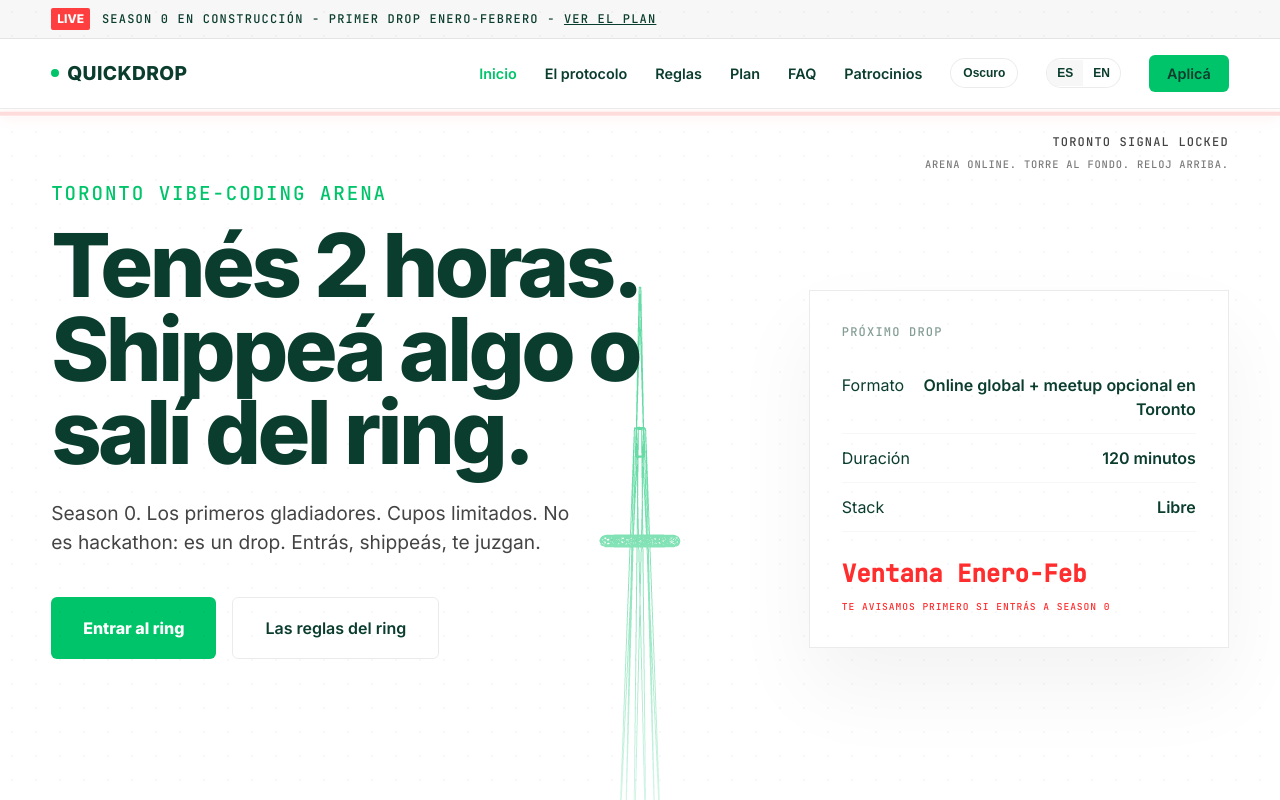
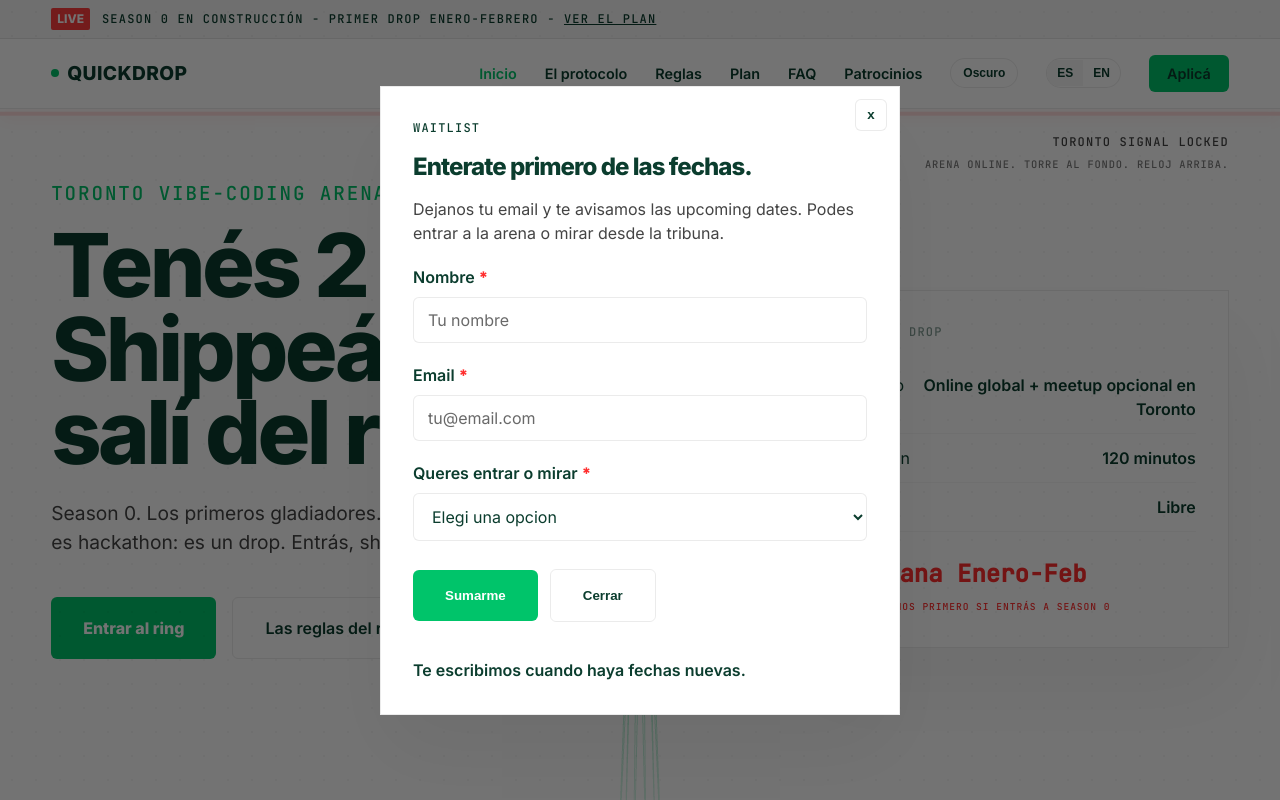
Before and after one commit to Oruga420/vibe_arena, a Next.js app: page / in a window 1280 px wide. Shown: the top 800 px of the page. Built offline with nearby package versions, Linux system fonts and the light colour scheme.

Commit message:
Add waitlist popup modal

```diff
--- a/app/globals.css
+++ b/app/globals.css
@@ -712,6 +712,49 @@ nav {
     margin-top: -6px;
 }
 
+.modal-backdrop {
+    position: fixed;
+    inset: 0;
+    background: rgba(0, 0, 0, 0.55);
+    display: flex;
+    align-items: center;
+    justify-content: center;
+    z-index: 2000;
+    padding: 24px;
+}
+
+.modal {
+    background: var(--surface);
+    border: 1px solid var(--border);
+    box-shadow: var(--shadow);
+    padding: 32px;
+    max-width: 520px;
+    width: 100%;
+    position: relative;
+}
+
+.modal-close {
+    position: absolute;
+    top: 12px;
+    right: 12px;
+    border: 1px solid var(--border);
+    background: var(--surface);
+    color: var(--deep-green);
+    border-radius: 6px;
+    width: 32px;
+    height: 32px;
+    cursor: pointer;
+    font-weight: 700;
+}
+
+.modal-actions {
+    display: flex;
+    gap: 12px;
+    flex-wrap: wrap;
+    align-items: center;
+    margin-top: 8px;
+}
+
 .form-status {
     margin-top: 16px;
     font-weight: 600;
--- a/app/page.js
+++ b/app/page.js
@@ -3,6 +3,7 @@
 import Link from "next/link";
 import AsciiTower from "../components/AsciiTower";
 import { useLanguage } from "../components/LanguageProvider";
+import WaitlistModal from "../components/WaitlistModal";
 
 export default function HomePage() {
     const { t } = useLanguage();
@@ -13,6 +14,7 @@ export default function HomePage() {
 
     return (
         <main>
+            <WaitlistModal />
             <section className="hero">
                 <AsciiTower />
                 <div className="scanline" aria-hidden="true"></div>
--- a/components/LanguageProvider.jsx
+++ b/components/LanguageProvider.jsx
@@ -28,6 +28,31 @@ const translations = {
             label: "Tema",
             dark: "Oscuro",
             light: "Claro"
+        },
+        waitlist: {
+            label: "Waitlist",
+            title: "Enterate primero de las fechas.",
+            body: "Dejanos tu email y te avisamos las upcoming dates. Podes entrar a la arena o mirar desde la tribuna.",
+            fields: {
+                name: "Nombre",
+                email: "Email",
+                role: "Queres entrar o mirar"
+            },
+            placeholders: {
+                name: "Tu nombre",
+                email: "tu@email.com",
+                role: "Elegi una opcion"
+            },
+            roles: {
+                arena: "Quiero entrar a la arena",
+                spectator: "Solo espectador"
+            },
+            submit: "Sumarme",
+            dismiss: "Cerrar",
+            helper: "Te escribimos cuando haya fechas nuevas.",
+            success: "Listo. Te vamos a avisar primero.",
+            error: "Completa nombre, email y opcion.",
+            close: "Cerrar modal"
         },
         home: {
             hero: {
@@ -510,6 +535,31 @@ const translations = {
             label: "Theme",
             dark: "Dark",
             light: "Light"
+        },
+        waitlist: {
+            label: "Waitlist",
+            title: "Get the upcoming dates first.",
+            body: "Drop your email and we will ping you with upcoming dates. You can enter the arena or just watch.",
+            fields: {
+                name: "Name",
+                email: "Email",
+                role: "Do you want to compete or watch"
+            },
+            placeholders: {
+                name: "Your name",
+                email: "you@email.com",
+                role: "Select one"
+            },
+            roles: {
+                arena: "I want to enter the arena",
+                spectator: "Spectator only"
+            },
+            submit: "Join waitlist",
+            dismiss: "Close",
+            helper: "We will email you when new dates drop.",
+            success: "Done. We will reach out first.",
+            error: "Fill name, email, and option.",
+            close: "Close modal"
         },
         home: {
             hero: {
--- /dev/null
+++ b/components/WaitlistModal.jsx
@@ -0,0 +1,90 @@
+"use client";
+
+import { useEffect, useState } from "react";
+import { useLanguage } from "./LanguageProvider";
+
+export default function WaitlistModal() {
+    const { t } = useLanguage();
+    const [open, setOpen] = useState(false);
+    const [status, setStatus] = useState(null);
+
+    useEffect(() => {
+        setOpen(true);
+    }, []);
+
+    const handleClose = () => {
+        setOpen(false);
+    };
+
+    const handleSubmit = (event) => {
+        event.preventDefault();
+        const form = event.currentTarget;
+
+        if (!form.checkValidity()) {
+            form.reportValidity();
+            setStatus({
+                type: "error",
+                message: t("waitlist.error")
+            });
+            return;
+        }
+
+        setStatus({
+            type: "success",
+            message: t("waitlist.success")
+        });
+        form.reset();
+    };
+
+    if (!open) {
+        return null;
+    }
+
+    return (
+        <div className="modal-backdrop" role="dialog" aria-modal="true" aria-label={t("waitlist.label")}>
+            <div className="modal">
+                <button type="button" className="modal-close" onClick={handleClose} aria-label={t("waitlist.close")}>
+                    x
+                </button>
+                <p className="mono" style={{ marginBottom: "12px" }}>{t("waitlist.label")}</p>
+                <h2 style={{ marginBottom: "12px" }}>{t("waitlist.title")}</h2>
+                <p style={{ color: "var(--text-muted)", marginBottom: "20px" }}>{t("waitlist.body")}</p>
+                <form className="form-grid" onSubmit={handleSubmit} noValidate>
+                    <div className="field">
+                        <label htmlFor="waitlist-name">
+                            {t("waitlist.fields.name")} <span className="field-required">*</span>
+                        </label>
+                        <input id="waitlist-name" name="name" type="text" placeholder={t("waitlist.placeholders.name")} required />
+                    </div>
+                    <div className="field">
+                        <label htmlFor="waitlist-email">
+                            {t("waitlist.fields.email")} <span className="field-required">*</span>
+                        </label>
+                        <input id="waitlist-email" name="email" type="email" placeholder={t("waitlist.placeholders.email")} required />
+                    </div>
+                    <div className="field">
+                        <label htmlFor="waitlist-role">
+                            {t("waitlist.fields.role")} <span className="field-required">*</span>
+                        </label>
+                        <select id="waitlist-role" name="role" required>
+                            <option value="">{t("waitlist.placeholders.role")}</option>
+                            <option value="arena">{t("waitlist.roles.arena")}</option>
+                            <option value="spectator">{t("waitlist.roles.spectator")}</option>
+                        </select>
+                    </div>
+                    <div className="modal-actions">
+                        <button className="btn-primary" type="submit">{t("waitlist.submit")}</button>
+                        <button className="btn-ghost" type="button" onClick={handleClose}>
+                            {t("waitlist.dismiss")}
+                        </button>
+                    </div>
+                    {status ? (
+                        <div className={`form-status ${status.type}`}>{status.message}</div>
+                    ) : (
+                        <div className="form-status">{t("waitlist.helper")}</div>
+                    )}
+                </form>
+            </div>
+        </div>
+    );
+}
```
